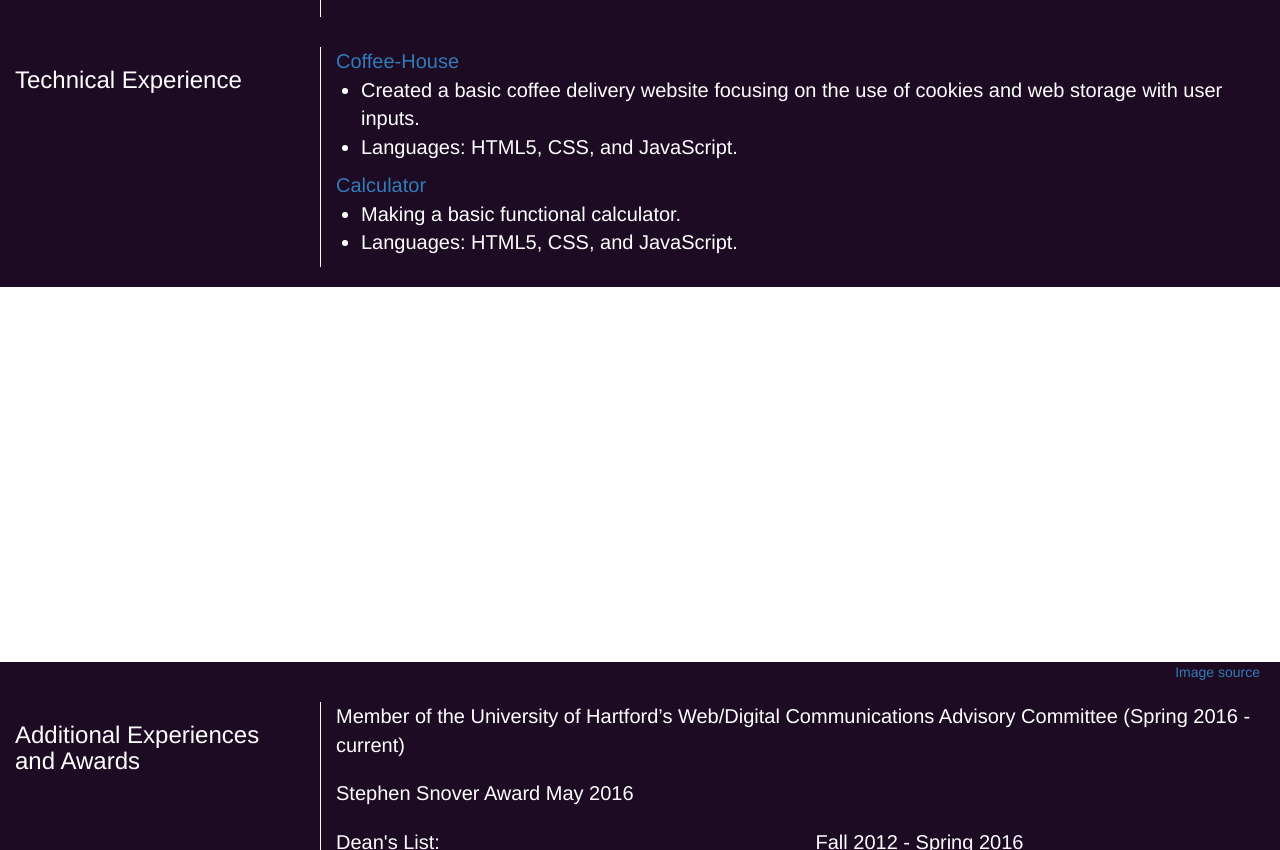
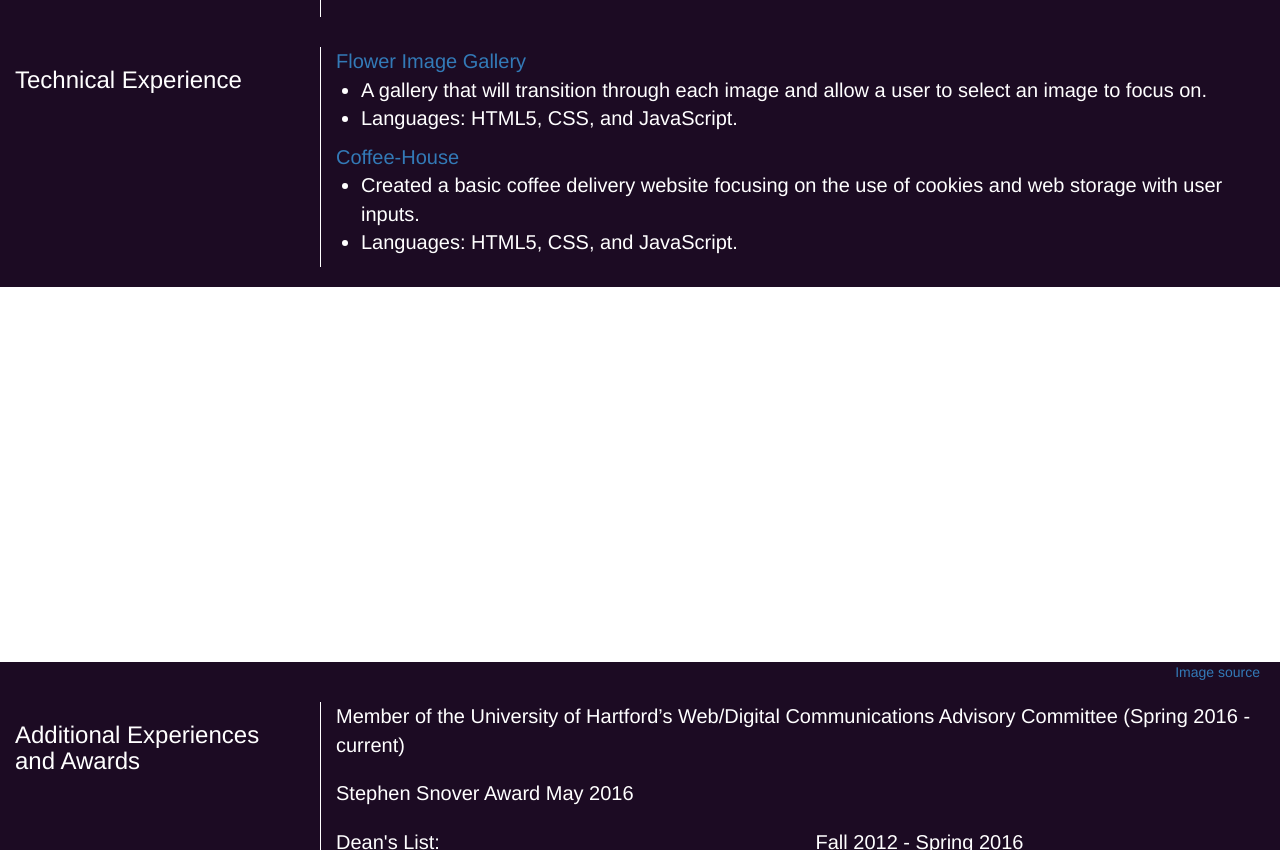
Before and after one commit to Dana94/danaottaviani.github.io, a plain HTML site: page index.html in a window 1280 px wide. Shown: the part 1170-2020 px from the top of the page. Drawn offline with nearby package versions, Linux system fonts and the light colour scheme.

Commit message:
changed tech experience, added flower-gallery link

```diff
--- a/index.html
+++ b/index.html
@@ -138,23 +138,23 @@
 						<div class="col-sm-9">
 							<div class="row">
 								<div class="col-sm-4">
+									<a href="https://github.com/Dana94/flower-slideshow" target="_blank">Flower Image Gallery</a>
+								</div>
+							</div>
+							<div class="row">
+								<ul>
+									<li>A gallery that will transition through each image and allow a user to select an image to focus on.</li>
+									<li>Languages: HTML5, CSS, and JavaScript.</li>
+								</ul>
+							</div>
+							<div class="row">
+								<div class="col-sm-4">
 									<a href="https://github.com/Dana94/Coffee-House" target="_blank">Coffee-House</a>
 								</div>
 							</div>
 							<div class="row">
 								<ul>
 									<li>Created a basic coffee delivery website focusing on the use of cookies and web storage with user inputs.</li>
-									<li>Languages: HTML5, CSS, and JavaScript.</li>
-								</ul>
-							</div>
-							<div class="row">
-								<div class="col-sm-4">
-									<a href="https://github.com/Dana94/calculator" target="_blank">Calculator</a>
-								</div>
-							</div>
-							<div class="row">
-								<ul>
-									<li>Making a basic functional calculator.</li>
 									<li>Languages: HTML5, CSS, and JavaScript.</li>
 								</ul>
 							</div>
```
